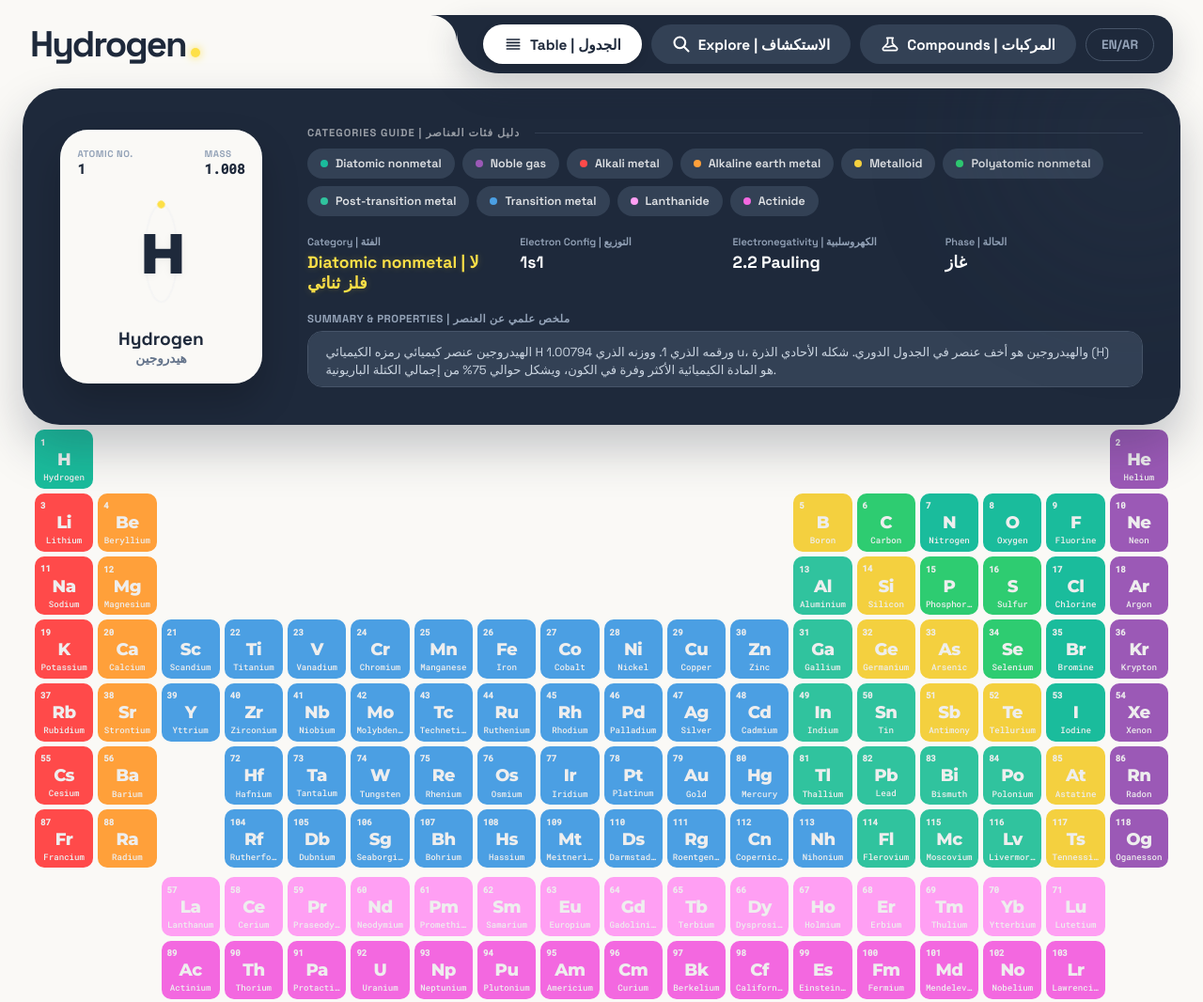
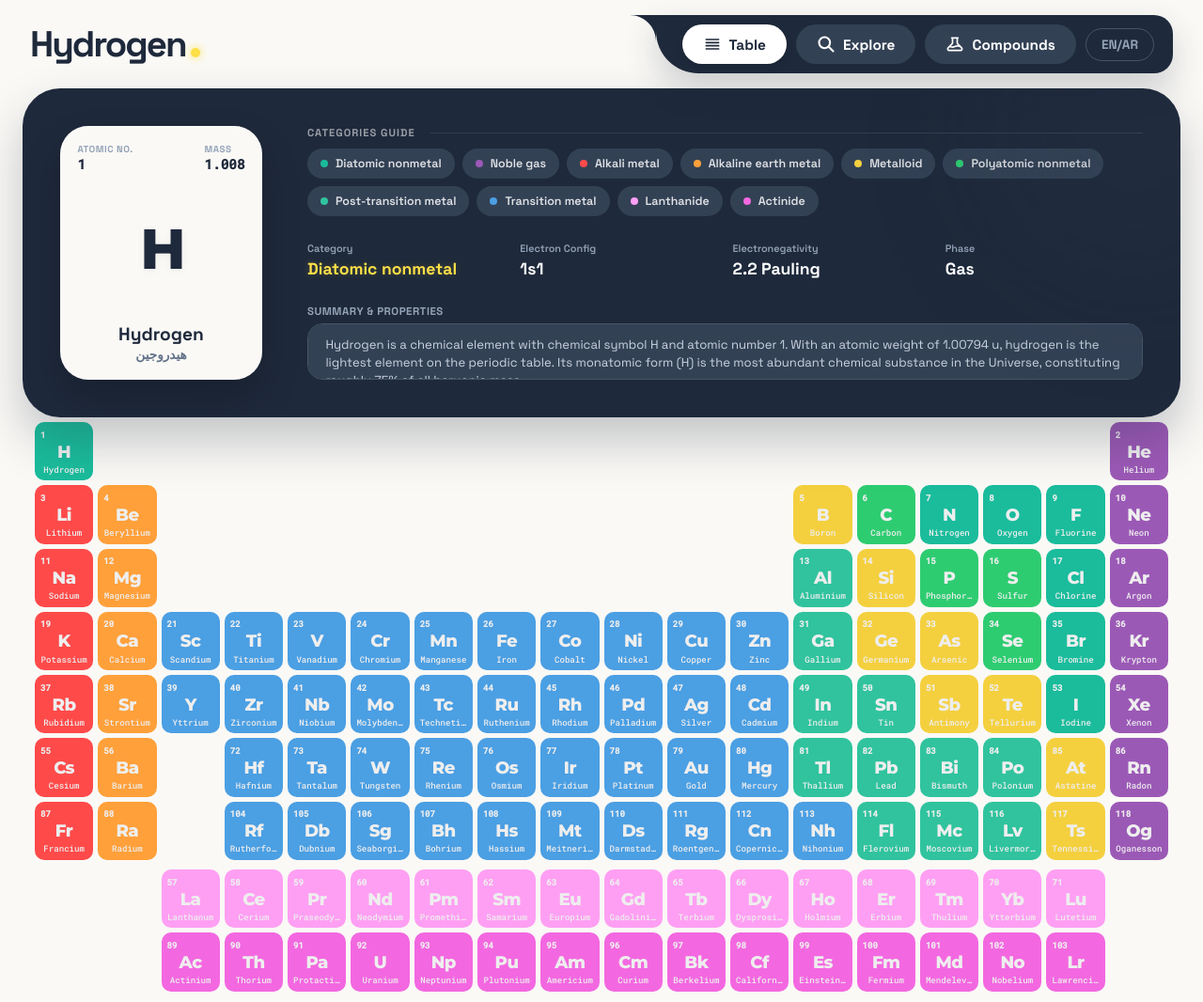
Before and after one commit to X-Ironheart/Modern-periodic-table, a plain HTML site: page index.html in a window 1280 px wide. Shown: the whole page at 94% size. Drawn offline with Linux system fonts and the light colour scheme.

Commit message:
feat: simplify UI labels by removing Arabic translations and implement periodic table data rendering logic in main.js

```diff
--- a/JS/main.js
+++ b/JS/main.js
@@ -171,7 +171,6 @@ async function getDataFromJsonEn() {
 
 // Low latency updater to refresh the premium Dynamic Dashboard header box
 function updateActiveDashboard(element, arElement) {
-  if (!element || !arElement) return;
 
   // Left Panel card properties
   document.getElementById("activeNumber").textContent = element.number;
@@ -187,30 +186,29 @@ function updateActiveDashboard(element, arElement) {
   // Right Panel Console metrics
   const displayCat =
     element.category.charAt(0).toUpperCase() + element.category.slice(1);
-  const arCat = arElement.arabic_category || "";
   document.getElementById("activeCategory").textContent =
-    `${displayCat} | ${arCat}`;
+    `${displayCat}`;
 
   document.getElementById("activeConfig").textContent =
-    element.electron_configuration || "N/A";
+    element.electron_configuration;
 
   const electroneg = element.electronegativity_pauling;
   document.getElementById("activeElectronegativity").textContent = electroneg
     ? `${electroneg} Pauling`
-    : "N/A | لا يوجد";
+    : "Unknown";
 
-  document.getElementById("activePhase").textContent = arElement.phase || "Solid";
+  document.getElementById("activePhase").textContent = element.phase;
 
   // Dynamic scientific summary description
   document.getElementById("activeSummary").textContent =
-    arElement.summary ||
+    element.summary ||
     "No scientific summary available for this element. Details will be populated on chemical updates.";
 }
 
 // Renders the Categories Guide Pill list inside the slate dashboard
 function renderCategoriesGuide() {
   const container = document.getElementById("categoryPillsWrapper");
-  if (!container) return;
+
 
   container.innerHTML = "";
 
@@ -225,7 +223,7 @@ function renderCategoriesGuide() {
 
     // English label
     const labelSpan = document.createElement("span");
-    const formattedLabel = cat.en.charAt(0).toUpperCase() + cat.en.slice(1);
+    const formattedLabel = cat.en.charAt(0).toUpperCase() + cat.en.slice(1); // Convert To Css Code
     labelSpan.textContent = formattedLabel;
 
     pillBtn.appendChild(dot);
@@ -287,7 +285,6 @@ function toggleCategorySpotlight(category, clickedPill) {
   allPills.forEach((p) => {
     p.classList.remove("active-category");
     const arLabel = p.querySelector(".pill-ar-label");
-    if (arLabel) arLabel.remove();
   });
 
   clickedPill.classList.add("active-category");
@@ -315,7 +312,6 @@ function toggleCategorySpotlight(category, clickedPill) {
 
 // Interactive cell dynamic lock animations
 function highlightElementCell(elementDiv) {
-  elementDiv.style.transform = "scale(1.3)";
   setTimeout(() => {
     elementDiv.style.transform = "";
   }, 200);
--- a/index.html
+++ b/index.html
@@ -26,15 +26,15 @@
         </svg>
         <button class="nav-pill active-pill">
           <svg class="nav-icon" fill="none" stroke="currentColor" viewBox="0 0 24 24"><path stroke-linecap="round" stroke-linejoin="round" stroke-width="2" d="M4 6h16M4 10h16M4 14h16M4 18h16" /></svg>
-          Table | الجدول
+          Table
         </button>
         <button class="nav-pill">
           <svg class="nav-icon" fill="none" stroke="currentColor" viewBox="0 0 24 24"><path stroke-linecap="round" stroke-linejoin="round" stroke-width="2.5" d="M21 21l-6-6m2-5a7 7 0 11-14 0 7 7 0 0114 0z" /></svg>
-          Explore | الاستكشاف
+          Explore
         </button>
         <button class="nav-pill">
           <svg class="nav-icon" fill="none" stroke="currentColor" viewBox="0 0 24 24"><path stroke-linecap="round" stroke-linejoin="round" stroke-width="2" d="M19.428 15.428a2 2 0 00-1.022-.547l-2.387-.477a6 6 0 00-3.86.517l-.318.158a6 6 0 01-3.86.517L6.05 15.21a2 2 0 00-1.806.547M8 4h8l-1 1v5.172a2 2 0 00.586 1.414l5 5c1.26 1.26.367 3.414-1.415 3.414H4.828c-1.782 0-2.674-2.154-1.414-3.414l5-5A2 2 0 009 10.172V5L8 4z" /></svg>
-          Compounds | المركبات
+          Compounds
         </button>
         <button class="lang-pill" id="langToggle">EN/AR</button>
       </nav>
@@ -63,10 +63,6 @@
           </div>
 
           <div class="orbital-viz-container">
-            <svg class="orbital-svg" viewBox="0 0 100 100">
-              <ellipse cx="50" cy="50" rx="45" ry="15" fill="none" stroke="currentColor" stroke-width="1.5" transform="rotate(45 50 50)"/>
-              <circle cx="82" cy="82" r="3.5" fill="#FDE047" class="orbit-electron"/>
-            </svg>
             <h1 class="symbol-display" id="activeSymbol">H</h1>
           </div>
 
@@ -83,7 +79,7 @@
         <!-- Interactive Categories Guide Pills -->
         <div class="category-pills-section">
           <div class="section-title-container">
-            <h4 class="section-title">Categories Guide | دليل فئات العناصر</h4>
+            <h4 class="section-title">Categories Guide</h4>
             <div class="section-title-line"></div>
           </div>
           <div class="category-pills-wrapper" id="categoryPillsWrapper">
@@ -94,26 +90,26 @@
         <!-- Vital Data Grid -->
         <div class="vital-grid">
           <div class="vital-item">
-            <span class="vital-label">Category | الفئة</span>
+            <span class="vital-label">Category</span>
             <span class="vital-val text-yellow" id="activeCategory">Diatomic Nonmetal</span>
           </div>
           <div class="vital-item">
-            <span class="vital-label">Electron Config | التوزيع</span>
+            <span class="vital-label">Electron Config</span>
             <span class="vital-val" id="activeConfig">1s¹</span>
           </div>
           <div class="vital-item">
-            <span class="vital-label">Electronegativity | الكهروسلبية</span>
+            <span class="vital-label">Electronegativity</span>
             <span class="vital-val" id="activeElectronegativity">2.20 Pauling</span>
           </div>
           <div class="vital-item">
-            <span class="vital-label">Phase | الحالة</span>
+            <span class="vital-label">Phase</span>
             <span class="vital-val text-white" id="activePhase">Gas</span>
           </div>
         </div>
 
         <!-- Scientific Description Summary Console -->
         <div class="summary-container">
-          <span class="summary-title">Summary & Properties | ملخص علمي عن العنصر</span>
+          <span class="summary-title">Summary & Properties</span>
           <div class="summary-box" id="activeSummary">
             Hydrogen is a chemical element with chemical symbol H and atomic number 1. With an atomic weight of 1.008 u, hydrogen is the lightest element on the periodic table.
           </div>
```
